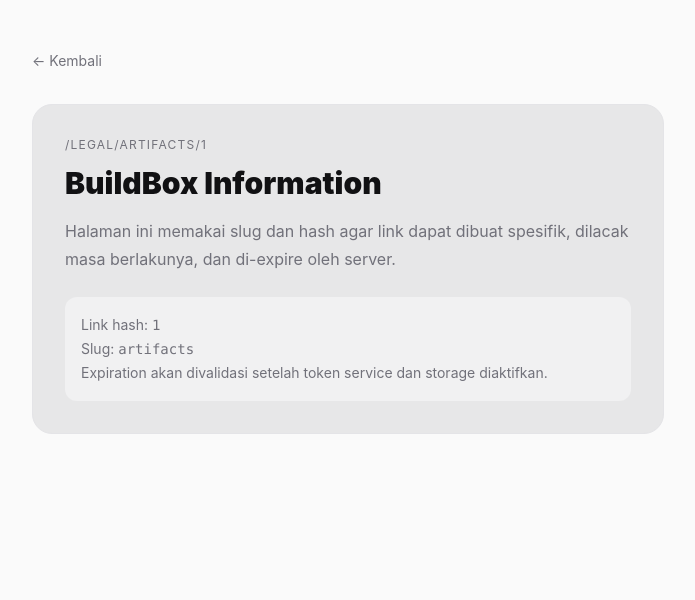
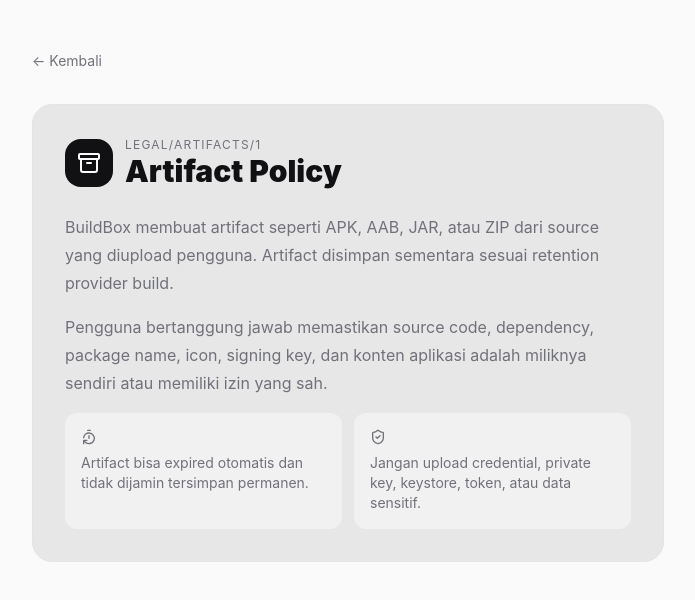
Before and after one commit to Kallxy1/androidbuilderfrontend, a Next.js app: page /legal/artifacts/1 in a window 1280 px wide. Shown: the top 600 px of the page, without its empty margins (292-987 px from the left). Built offline with nearby package versions, Linux system fonts and the light colour scheme; no server answers.

Commit message:
Improve access key voucher security and build UI (app/legal/artifacts/[hash]/page.tsx)

```diff
--- /dev/null
+++ b/app/legal/artifacts/[hash]/page.tsx
@@ -0,0 +1,23 @@
+import Link from "next/link";
+import { Archive, ShieldCheck, TimerReset } from "lucide-react";
+
+export default async function ArtifactLegalPage({ params }: { params: Promise<{ hash: string }> }) {
+  const { hash } = await params;
+  return <main className="mx-auto max-w-2xl px-5 py-12">
+    <Link href="/" className="text-sm text-muted-foreground">← Kembali</Link>
+    <section className="card mt-8 p-6 sm:p-8">
+      <div className="mb-6 flex items-center gap-3">
+        <div className="flex size-12 items-center justify-center rounded-2xl bg-foreground text-background"><Archive className="size-6" /></div>
+        <div><div className="text-xs uppercase tracking-widest text-muted-foreground">legal/artifacts/{hash}</div><h1 className="text-3xl font-black">Artifact Policy</h1></div>
+      </div>
+      <div className="space-y-4 leading-7 text-muted-foreground">
+        <p>BuildBox membuat artifact seperti APK, AAB, JAR, atau ZIP dari source yang diupload pengguna. Artifact disimpan sementara sesuai retention provider build.</p>
+        <p>Pengguna bertanggung jawab memastikan source code, dependency, package name, icon, signing key, dan konten aplikasi adalah miliknya sendiri atau memiliki izin yang sah.</p>
+        <div className="grid gap-3 text-sm sm:grid-cols-2">
+          <div className="rounded-xl bg-muted p-4"><TimerReset className="mb-2 size-4" />Artifact bisa expired otomatis dan tidak dijamin tersimpan permanen.</div>
+          <div className="rounded-xl bg-muted p-4"><ShieldCheck className="mb-2 size-4" />Jangan upload credential, private key, keystore, token, atau data sensitif.</div>
+        </div>
+      </div>
+    </section>
+  </main>;
+}
```
